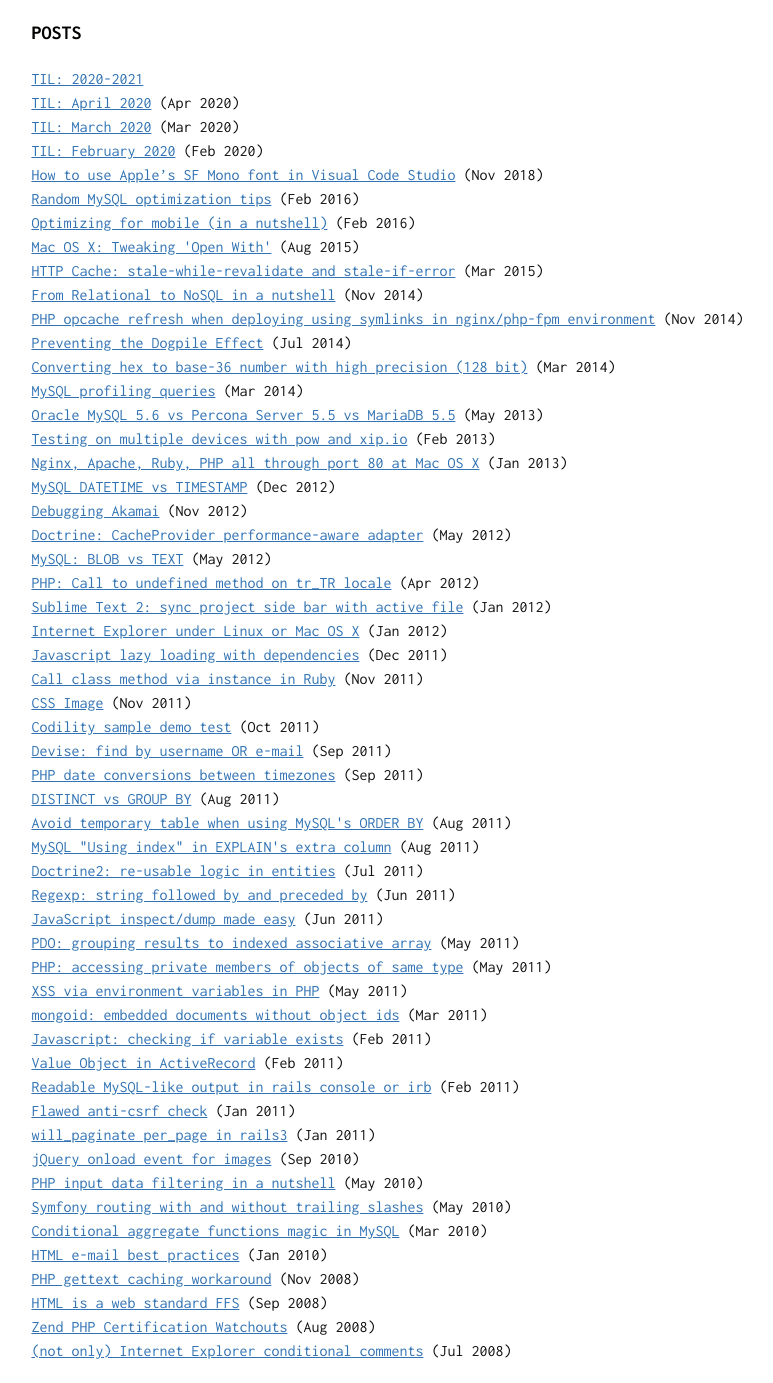
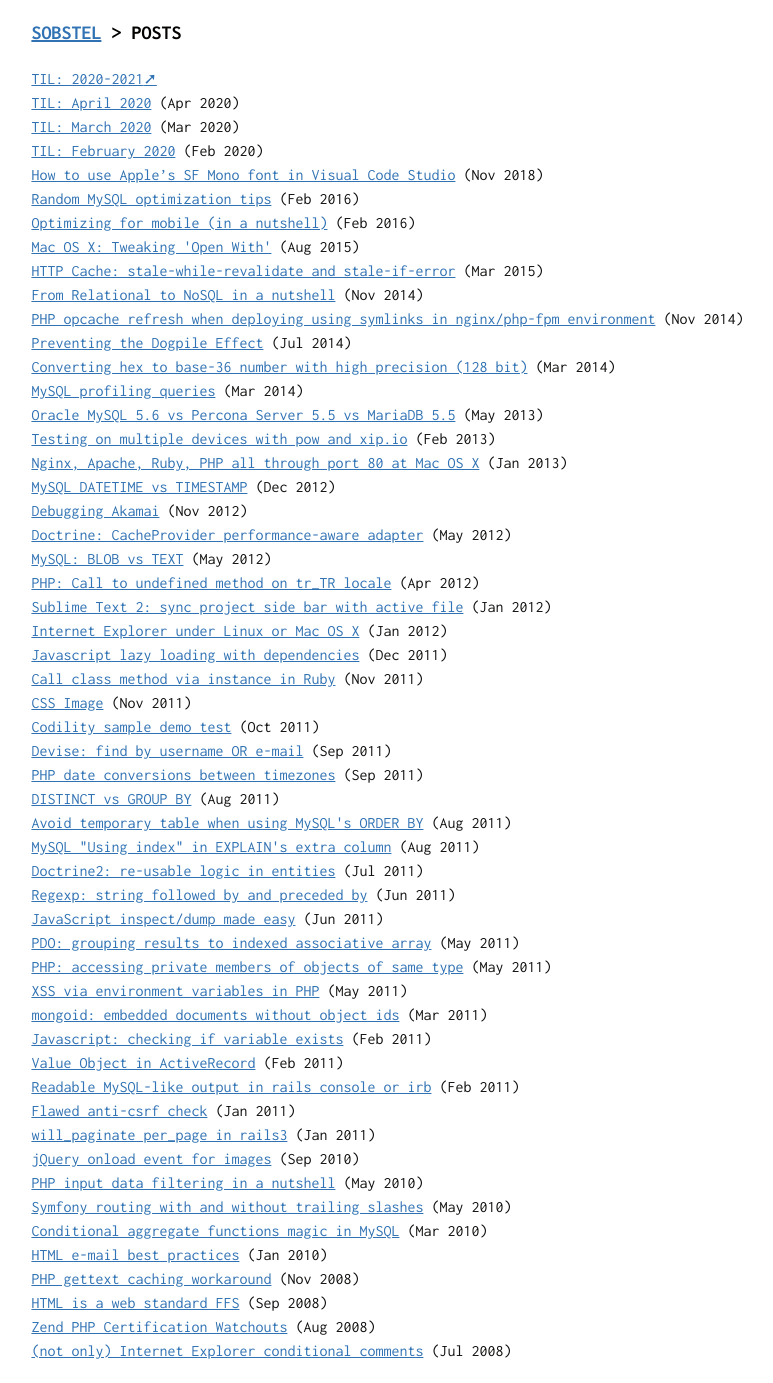
Before and after one commit to sobstel/sobstel.github.com, a Jekyll site: the page built from blog.html, in a window 1280 px wide. Shown: the whole page, without its empty margins (243-1016 px from the left). Built offline with Jekyll 4.4.1, drawn with Linux system fonts in a browser that asks for light colours.

```diff
--- a/_layouts/post.html
+++ b/_layouts/post.html
@@ -10,7 +10,7 @@
     <li class="tl">
       by <a href="//www.sobstel.dev/">sobstel</a> &#8226;
       {{ page.date | date: "%B %Y" }} &#8226;
-      <a href="/blog/">blog archive</a>
+      <a href="/blog/">other posts</a>
     </li>
     <li class="tc"></li>
     <li class="tr"></li>
--- a/_sass/_default.scss
+++ b/_sass/_default.scss
@@ -196,3 +196,7 @@
     padding-right: 1rem;
   }
 }
+
+a[target="_blank"]::after {
+  content: '➚';
+}
--- a/blog.html
+++ b/blog.html
@@ -1,10 +1,10 @@
 ---
 layout: default
-title: Posts
+title: Posts by Przemek Sobstel
 ---
 
 <div class="mp" id="man">
-  <h1>Posts</h1>
+  <h1><a href="/">Sobstel</a> &gt; Posts</h1>
   <p>
     <a href="https://sobstel.notion.site/TodayILearned-b80317b3c707442d8410e42ae61c4c3f" target="_blank">TIL: 2020-2021</a><br/>
     {% for post in site.posts %}
--- a/gists.html
+++ b/gists.html
@@ -1,10 +1,10 @@
 ---
 layout: default
-title: Gists Index
+title: Gists by Przemek Sobstel
 ---
 
 <div class="mp" id="man">
-  <h1>Gists Index</h1>
+  <h1><a href="/">Sobstel</a> &gt; Gists</h1>
   <p>
     {% for gist in site.data.gists %}
       <a href="{{ gist.url }}">{{ gist.title }}</a> ({{ gist.date | date: "%b %Y" }})<br />
```
